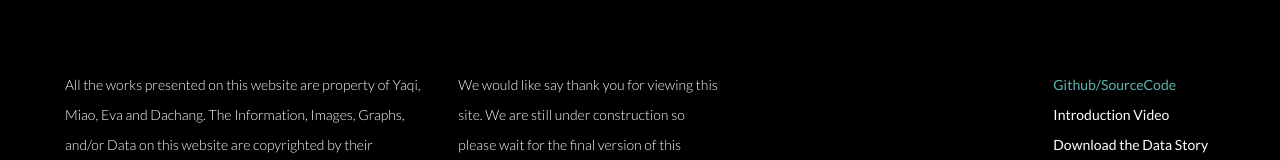
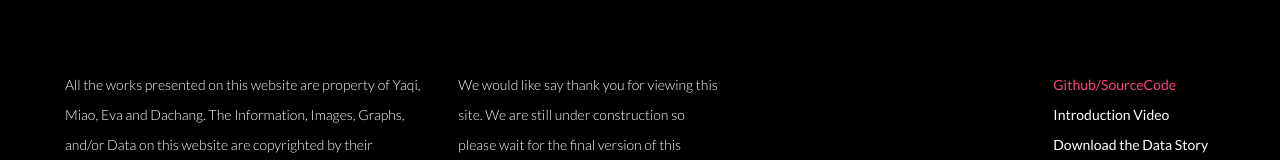
Before and after one commit to Dachang/CocktailViz, a plain HTML site: page index.html in a window 1280 px wide. In both pictures the pointer is over the link "Github/SourceCode". Shown: the part 3819-3979 px from the top of the page. Drawn offline with nearby package versions, Linux system fonts and the light colour scheme.

Commit message:
Modify
Modify

```diff
--- a/css/styles.css
+++ b/css/styles.css
@@ -233,7 +233,7 @@ footer { background-color: #000000; padding: 75px 0 220px; }
 footer p { color: #fff; line-height: 30px; }
 .footer-nav { list-style: none; padding: 0; }
 .footer-nav li a { display: block; color: #fff; padding: 5px; transition: all 0.5s ease; -moz-transition: all 0.5s ease; -webkit-transition: all 0.5s ease; -o-transition: all 0.5s ease; }
-.footer-nav li a:hover, .footer-nav li a:focus { text-decoration: none; color: #5db3af; }
+.footer-nav li a:hover, .footer-nav li a:focus { text-decoration: none; color: #fb3f79; }
 .badge-btn { width: 120px; height: 124px; background: url('../img/footer-logo.png') no-repeat center center; text-indent: -99999px; display: block; margin: 65px auto 65px; -webkit-transition-duration: 3s; -moz-transition-duration: 3s; -o-transition-duration: 3s; transition-duration: 3s; -webkit-transition-property: -webkit-transform; -moz-transition-property: -moz-transform; -o-transition-property: -o-transform; transition-property: transform; }
 .badge-btn:hover, .badge-btn:focus { -webkit-transform: rotate(1080deg); -moz-transform: rotate(1080deg); -o-transform: rotate(1080deg); }
 .footer-credit { font-size: 12px; text-transform: uppercase; letter-spacing: 5px; }
```
